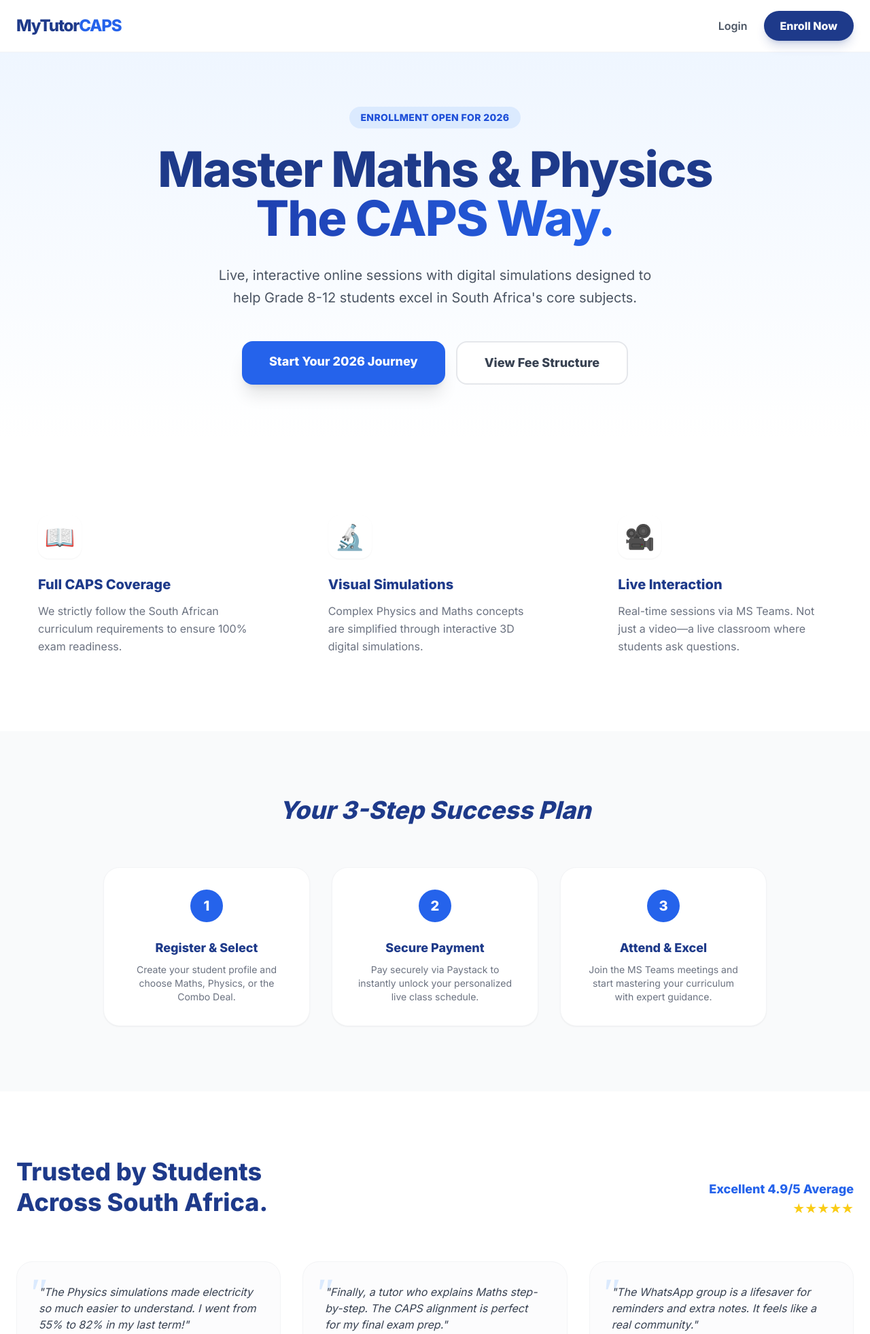
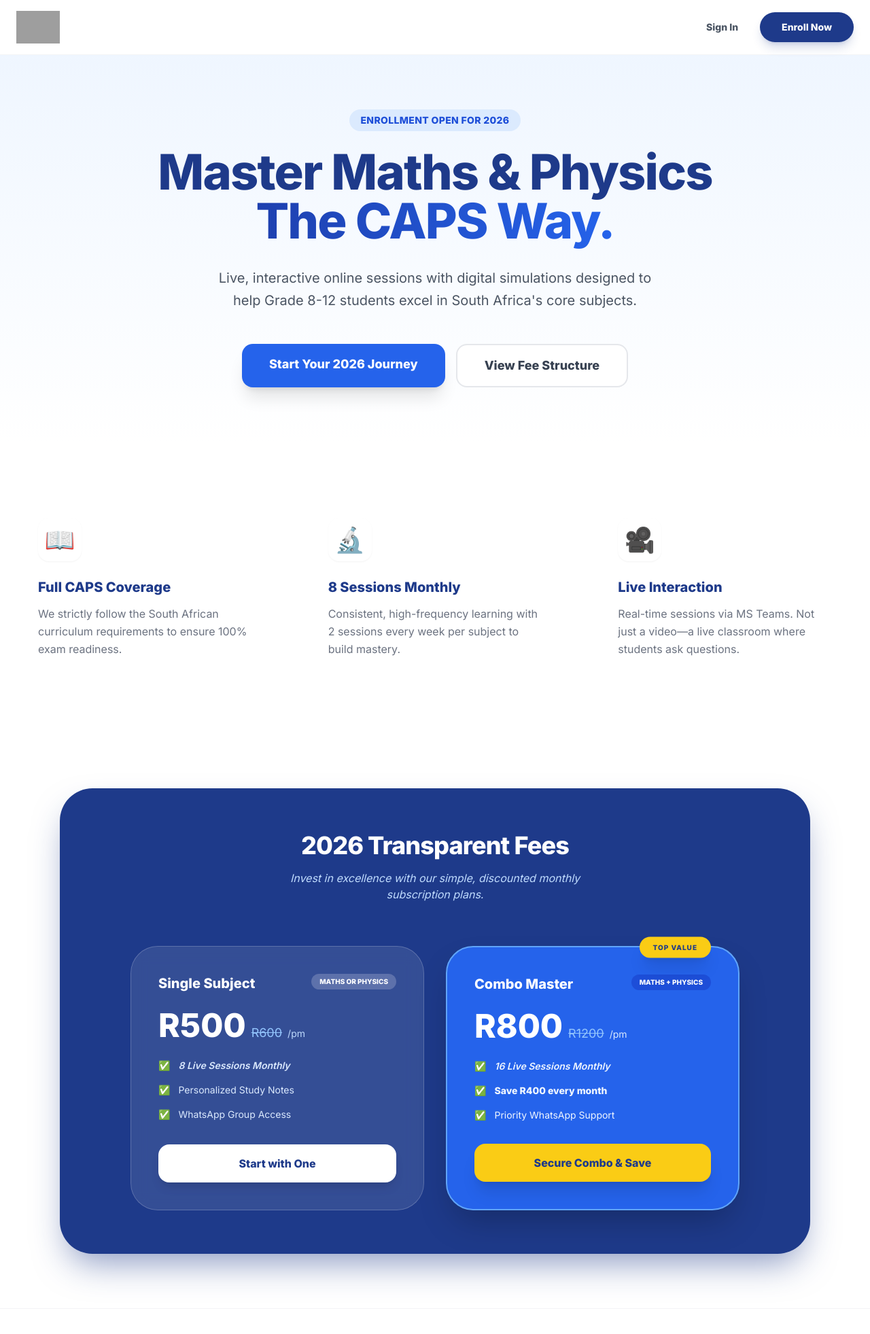
Before and after one commit to dovorokwa/tutoring_platform, a Django app: page / in a window 1280 px wide. Shown: the top 1963 px of the page at 68% size. Run offline with Django 5.2, Linux system fonts and the light colour scheme; some libraries are stand-ins or nearby versions; grey boxes are pictures that could not be loaded.

Commit message:
logo added

```diff
--- a/classes/templates/classes/landing.html
+++ b/classes/templates/classes/landing.html
@@ -18,18 +18,27 @@
 <body class="bg-white text-gray-900">
 
     <nav class="sticky top-0 z-50 bg-white/80 backdrop-blur-md border-b border-gray-100">
-        <div class="flex justify-between items-center px-6 py-4 max-w-7xl mx-auto">
-            <div class="text-2xl font-extrabold text-blue-900 tracking-tighter">MyTutor<span class="text-blue-600">CAPS</span></div>
-            <div class="space-x-6 flex items-center">
-                <a href="{% url 'login' %}" class="font-semibold text-gray-600 hover:text-blue-900 hidden sm:block">Login</a>
-                <a href="{% url 'register' %}" class="bg-blue-900 text-white px-6 py-2.5 rounded-full font-bold hover:bg-blue-800 transition shadow-lg shadow-blue-900/20">Enroll Now</a>
-            </div>
+    <div class="flex justify-between items-center px-6 py-4 max-w-7xl mx-auto">
+
+        <a href="/" class="flex items-center">
+            <img src="/static/logo.png" alt="MyTutor CAPS Logo" class="h-10 md:h-12 w-auto object-contain">
+        </a>
+
+        <div class="flex items-center space-x-4 md:space-x-8">
+            <a href="{% url 'login' %}" class="text-sm font-bold text-gray-600 hover:text-blue-900 transition whitespace-nowrap">
+                Sign In
+            </a>
+            <a href="{% url 'register' %}" class="bg-blue-900 text-white px-5 py-2.5 md:px-8 md:py-3 rounded-full text-sm font-black hover:bg-blue-800 transition shadow-lg shadow-blue-900/20 whitespace-nowrap">
+                Enroll Now
+            </a>
         </div>
-    </nav>
+
+    </div>
+</nav>
 
     <section class="px-6 py-20 bg-gradient-to-b from-blue-50 to-white overflow-hidden">
         <div class="max-w-5xl mx-auto text-center relative">
-            <span class="inline-block bg-blue-100 text-blue-700 px-4 py-1.5 rounded-full text-sm font-bold tracking-wide uppercase mb-6">Enrollment Open for 2026</span>
+            <span class="inline-block bg-blue-100 text-blue-700 px-4 py-1.5 rounded-full text-sm font-bold tracking-wide uppercase mb-6 text-[10px]">Enrollment Open for 2026</span>
             <h1 class="text-5xl md:text-7xl font-extrabold text-blue-900 leading-tight tracking-tight">
                 Master Maths & Physics <br><span class="gradient-text">The CAPS Way.</span>
             </h1>
@@ -47,121 +56,71 @@
         </div>
     </section>
 
-    <section class="py-20 px-6 max-w-7xl mx-auto grid md:grid-cols-3 gap-12">
+    <section class="py-20 px-6 max-w-7xl mx-auto grid md:grid-cols-3 gap-12 text-center md:text-left">
         <div class="group p-8 rounded-3xl hover:bg-blue-50 transition duration-300">
-            <div class="text-4xl mb-6 bg-white w-16 h-16 flex items-center justify-center rounded-2xl shadow-sm">📖</div>
+            <div class="text-4xl mb-6 bg-white w-16 h-16 flex items-center justify-center rounded-2xl shadow-sm mx-auto md:mx-0">📖</div>
             <h3 class="text-xl font-bold text-blue-900">Full CAPS Coverage</h3>
             <p class="text-gray-500 mt-3 leading-relaxed">We strictly follow the South African curriculum requirements to ensure 100% exam readiness.</p>
         </div>
         <div class="group p-8 rounded-3xl hover:bg-blue-50 transition duration-300">
-            <div class="text-4xl mb-6 bg-white w-16 h-16 flex items-center justify-center rounded-2xl shadow-sm">🔬</div>
-            <h3 class="text-xl font-bold text-blue-900">Visual Simulations</h3>
-            <p class="text-gray-500 mt-3 leading-relaxed">Complex Physics and Maths concepts are simplified through interactive 3D digital simulations.</p>
+            <div class="text-4xl mb-6 bg-white w-16 h-16 flex items-center justify-center rounded-2xl shadow-sm mx-auto md:mx-0">🔬</div>
+            <h3 class="text-xl font-bold text-blue-900">8 Sessions Monthly</h3>
+            <p class="text-gray-500 mt-3 leading-relaxed">Consistent, high-frequency learning with 2 sessions every week per subject to build mastery.</p>
         </div>
         <div class="group p-8 rounded-3xl hover:bg-blue-50 transition duration-300">
-            <div class="text-4xl mb-6 bg-white w-16 h-16 flex items-center justify-center rounded-2xl shadow-sm">🎥</div>
+            <div class="text-4xl mb-6 bg-white w-16 h-16 flex items-center justify-center rounded-2xl shadow-sm mx-auto md:mx-0">🎥</div>
             <h3 class="text-xl font-bold text-blue-900">Live Interaction</h3>
             <p class="text-gray-500 mt-3 leading-relaxed">Real-time sessions via MS Teams. Not just a video—a live classroom where students ask questions.</p>
-        </div>
-    </section>
-
-    <section class="py-24 bg-gray-50">
-        <div class="max-w-5xl mx-auto px-6">
-            <h2 class="text-3xl md:text-4xl font-bold text-center text-blue-900 mb-16 italic">Your 3-Step Success Plan</h2>
-            <div class="grid md:grid-cols-3 gap-8 relative">
-                <div class="bg-white p-8 rounded-3xl shadow-sm border border-gray-100 text-center">
-                    <div class="w-12 h-12 bg-blue-600 text-white rounded-full flex items-center justify-center font-bold mx-auto mb-6 text-xl">1</div>
-                    <h4 class="font-bold text-lg mb-2 text-blue-900">Register & Select</h4>
-                    <p class="text-gray-500 text-sm">Create your student profile and choose Maths, Physics, or the Combo Deal.</p>
-                </div>
-                <div class="bg-white p-8 rounded-3xl shadow-sm border border-gray-100 text-center">
-                    <div class="w-12 h-12 bg-blue-600 text-white rounded-full flex items-center justify-center font-bold mx-auto mb-6 text-xl">2</div>
-                    <h4 class="font-bold text-lg mb-2 text-blue-900">Secure Payment</h4>
-                    <p class="text-gray-500 text-sm">Pay securely via Paystack to instantly unlock your personalized live class schedule.</p>
-                </div>
-                <div class="bg-white p-8 rounded-3xl shadow-sm border border-gray-100 text-center">
-                    <div class="w-12 h-12 bg-blue-600 text-white rounded-full flex items-center justify-center font-bold mx-auto mb-6 text-xl">3</div>
-                    <h4 class="font-bold text-lg mb-2 text-blue-900">Attend & Excel</h4>
-                    <p class="text-gray-500 text-sm">Join the MS Teams meetings and start mastering your curriculum with expert guidance.</p>
-                </div>
-            </div>
-        </div>
-    </section>
-
-    <section class="py-24 bg-white">
-        <div class="max-w-7xl mx-auto px-6">
-            <div class="flex flex-col md:flex-row items-end justify-between mb-16">
-                <div class="max-w-xl">
-                    <h2 class="text-4xl font-extrabold text-blue-900 leading-tight">Trusted by Students <br>Across South Africa.</h2>
-                </div>
-                <div class="hidden md:block text-right">
-                    <span class="text-blue-600 font-bold text-lg">Excellent 4.9/5 Average</span>
-                    <div class="flex text-yellow-400 justify-end text-xl">★★★★★</div>
-                </div>
-            </div>
-
-            <div class="grid md:grid-cols-2 lg:grid-cols-3 gap-8">
-                <div class="p-8 border border-gray-100 rounded-3xl bg-gray-50/50 italic text-gray-700 relative">
-                    <span class="text-6xl text-blue-100 absolute top-4 left-4 font-serif">"</span>
-                    <p class="relative z-10">"The Physics simulations made electricity so much easier to understand. I went from 55% to 82% in my last term!"</p>
-                    <div class="mt-8 not-italic flex items-center gap-3">
-                        <div class="w-10 h-10 bg-blue-200 rounded-full flex items-center justify-center text-blue-700 font-bold">G</div>
-                        <div class="text-sm font-bold text-blue-900">Grade 12 Student <br><span class="text-gray-400 font-normal">Gauteng</span></div>
-                    </div>
-                </div>
-                <div class="p-8 border border-gray-100 rounded-3xl bg-gray-50/50 italic text-gray-700 relative">
-                    <span class="text-6xl text-blue-100 absolute top-4 left-4 font-serif">"</span>
-                    <p class="relative z-10">"Finally, a tutor who explains Maths step-by-step. The CAPS alignment is perfect for my final exam prep."</p>
-                    <div class="mt-8 not-italic flex items-center gap-3">
-                        <div class="w-10 h-10 bg-blue-200 rounded-full flex items-center justify-center text-blue-700 font-bold">M</div>
-                        <div class="text-sm font-bold text-blue-900">Grade 11 Parent <br><span class="text-gray-400 font-normal">Cape Town</span></div>
-                    </div>
-                </div>
-                <div class="p-8 border border-gray-100 rounded-3xl bg-gray-50/50 italic text-gray-700 relative">
-                    <span class="text-6xl text-blue-100 absolute top-4 left-4 font-serif">"</span>
-                    <p class="relative z-10">"The WhatsApp group is a lifesaver for reminders and extra notes. It feels like a real community."</p>
-                    <div class="mt-8 not-italic flex items-center gap-3">
-                        <div class="w-10 h-10 bg-blue-200 rounded-full flex items-center justify-center text-blue-700 font-bold">S</div>
-                        <div class="text-sm font-bold text-blue-900">Grade 10 Student <br><span class="text-gray-400 font-normal">KZN</span></div>
-                    </div>
-                </div>
-            </div>
         </div>
     </section>
 
     <section id="pricing" class="py-20 px-6 max-w-6xl mx-auto">
         <div class="bg-blue-900 rounded-[3rem] p-8 md:p-16 text-white relative overflow-hidden shadow-2xl shadow-blue-900/50">
             <div class="text-center mb-16">
-                <h2 class="text-4xl font-extrabold">Transparent Monthly Fees</h2>
-                <p class="text-blue-200 mt-4">Simple, affordable, and high-quality tutoring for every student.</p>
+                <h2 class="text-4xl font-extrabold tracking-tight">2026 Transparent Fees</h2>
+                <p class="text-blue-200 mt-4 max-w-lg mx-auto italic">Invest in excellence with our simple, discounted monthly subscription plans.</p>
             </div>
 
             <div class="grid md:grid-cols-2 gap-8 max-w-4xl mx-auto">
-                <div class="bg-white/10 backdrop-blur-md p-10 rounded-3xl border border-white/20 flex flex-col justify-between">
+                <div class="bg-white/10 backdrop-blur-md p-10 rounded-[2.5rem] border border-white/20 flex flex-col justify-between">
                     <div>
-                        <h4 class="text-xl font-semibold">Single Subject</h4>
-                        <div class="text-5xl font-extrabold my-6">R380<span class="text-lg font-normal text-blue-300">/pm</span></div>
-                        <ul class="text-blue-100 space-y-4 mb-8">
-                            <li class="flex items-center">✅ <span class="ml-2">Maths OR Physics</span></li>
-                            <li class="flex items-center">✅ <span class="ml-2">2 Live Sessions Weekly</span></li>
-                            <li class="flex items-center">✅ <span class="ml-2">Study Notes Included</span></li>
+                        <div class="flex justify-between items-start mb-6">
+                            <h4 class="text-xl font-bold">Single Subject</h4>
+                            <span class="text-[10px] bg-white/20 px-3 py-1 rounded-full uppercase font-black">Maths or Physics</span>
+                        </div>
+                        <div class="flex items-baseline gap-2 mb-6">
+                            <span class="text-5xl font-black">R500</span>
+                            <span class="text-blue-300 line-through text-lg">R600</span>
+                            <span class="text-blue-200 text-sm">/pm</span>
+                        </div>
+                        <ul class="text-blue-100 space-y-4 mb-8 text-sm">
+                            <li class="flex items-center">✅ <span class="ml-3 italic font-semibold">8 Live Sessions Monthly</span></li>
+                            <li class="flex items-center">✅ <span class="ml-3">Personalized Study Notes</span></li>
+                            <li class="flex items-center">✅ <span class="ml-3">WhatsApp Group Access</span></li>
                         </ul>
                     </div>
-                    <a href="{% url 'register' %}" class="block w-full py-4 bg-white text-blue-900 text-center font-bold rounded-2xl hover:bg-blue-50 transition">Select Single</a>
+                    <a href="{% url 'register' %}" class="block w-full py-4 bg-white text-blue-900 text-center font-black rounded-2xl hover:bg-blue-50 transition shadow-lg">Start with One</a>
                 </div>
 
-                <div class="bg-blue-600 p-10 rounded-3xl border-2 border-blue-400 relative shadow-2xl flex flex-col justify-between">
-                    <div class="absolute top-0 right-10 -translate-y-1/2 bg-yellow-400 text-blue-900 text-xs font-black px-4 py-1.5 rounded-full uppercase tracking-tighter shadow-lg">Best Value</div>
+                <div class="bg-blue-600 p-10 rounded-[2.5rem] border-2 border-blue-400 relative shadow-2xl flex flex-col justify-between">
+                    <div class="absolute top-0 right-10 -translate-y-1/2 bg-yellow-400 text-blue-900 text-[10px] font-black px-5 py-2 rounded-full uppercase tracking-widest shadow-xl">Top Value</div>
                     <div>
-                        <h4 class="text-xl font-semibold">Combo Deal</h4>
-                        <div class="text-5xl font-extrabold my-6">R700<span class="text-lg font-normal text-blue-200">/pm</span></div>
-                        <ul class="text-blue-50 space-y-4 mb-8">
-                            <li class="flex items-center">✅ <span class="ml-2">BOTH Maths & Physics</span></li>
-                            <li class="flex items-center">✅ <span class="ml-2">4 Live Sessions Weekly</span></li>
-                            <li class="flex items-center">✅ <span class="ml-2">Full Master-Notes Pack</span></li>
+                        <div class="flex justify-between items-start mb-6">
+                            <h4 class="text-xl font-bold">Combo Master</h4>
+                            <span class="text-[10px] bg-blue-700 px-3 py-1 rounded-full uppercase font-black">Maths + Physics</span>
+                        </div>
+                        <div class="flex items-baseline gap-2 mb-6">
+                            <span class="text-5xl font-black">R800</span>
+                            <span class="text-blue-300 line-through text-lg font-normal">R1200</span>
+                            <span class="text-blue-100 text-sm">/pm</span>
+                        </div>
+                        <ul class="text-blue-50 space-y-4 mb-8 text-sm">
+                            <li class="flex items-center">✅ <span class="ml-3 italic font-semibold">16 Live Sessions Monthly</span></li>
+                            <li class="flex items-center">✅ <span class="ml-3 font-bold">Save R400 every month</span></li>
+                            <li class="flex items-center">✅ <span class="ml-3">Priority WhatsApp Support</span></li>
                         </ul>
                     </div>
-                    <a href="{% url 'register' %}" class="block w-full py-4 bg-yellow-400 text-blue-900 text-center font-bold rounded-2xl hover:bg-yellow-300 transition transform hover:scale-105">Get Both & Save R60</a>
+                    <a href="{% url 'register' %}" class="block w-full py-4 bg-yellow-400 text-blue-900 text-center font-black rounded-2xl hover:bg-yellow-300 transition transform hover:scale-[1.02] shadow-xl">Secure Combo & Save</a>
                 </div>
             </div>
         </div>
--- a/classes/templates/classes/payment.html
+++ b/classes/templates/classes/payment.html
@@ -1,3 +1,4 @@
+{% load static %}
 <!DOCTYPE html>
 <html lang="en">
 <head>
@@ -63,7 +64,7 @@
                 </div>
             </div>
 
-            <button onclick="payWithPaystack()" class="w-full bg-blue-900 text-white py-5 rounded-[2rem] font-black text-xl hover:bg-blue-800 transition-all shadow-xl shadow-blue-900/20 transform active:scale-[0.98] flex items-center justify-center gap-3 group">
+            <button type="button" onclick="payWithPaystack()" class="w-full bg-blue-900 text-white py-5 rounded-[2rem] font-black text-xl hover:bg-blue-800 transition-all shadow-xl shadow-blue-900/20 transform active:scale-[0.98] flex items-center justify-center gap-3 group">
                 <span>Secure Checkout</span>
                 <span class="text-blue-400 group-hover:translate-x-1 transition-transform">→</span>
             </button>
@@ -77,10 +78,11 @@
 
     <script>
         function payWithPaystack() {
+            // FIXED: Ensure PaystackPop is initialized correctly
             let handler = PaystackPop.setup({
                 key: '{{ PAYSTACK_PUBLIC_KEY }}',
                 email: '{{ user.email }}',
-                amount: {{ price }} * 100, // Cents for Paystack
+                amount: {{ price }} * 100,
                 currency: 'ZAR',
                 ref: 'MT-{{ user.id }}-' + Math.floor((Math.random() * 1000000) + 1),
                 callback: function(response) {
```
